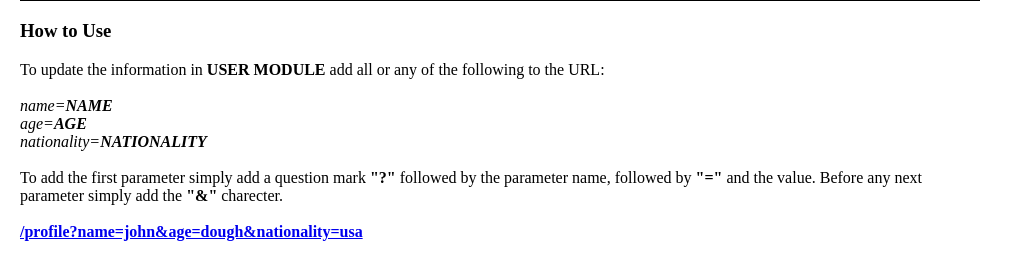
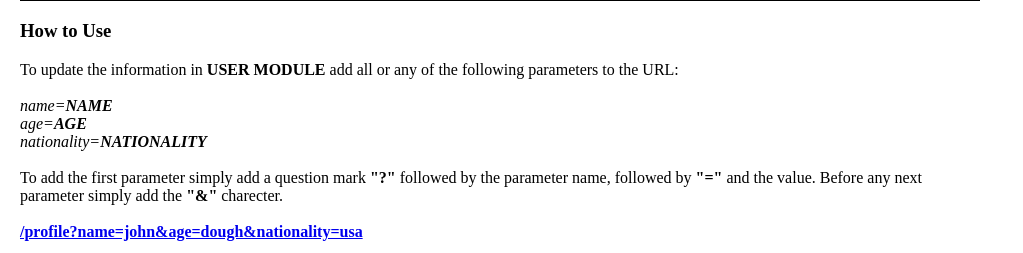
Before and after one commit to yorgopetsas/Python, a Flask app: page /profile in a window 1280 px wide. Shown: the part 432-685 px from the top of the page, without its empty margins (0-1023 px from the left). Run offline with Flask 2, Linux system fonts and the light colour scheme.

Commit message:
Fix minor typo

```diff
--- a/Flask/Simple Flask Website/templates/profile.html
+++ b/Flask/Simple Flask Website/templates/profile.html
@@ -40,7 +40,7 @@
 
 </div>
 <h3>How to Use</h3>
-To update the information in <b>USER MODULE</b> add all or any of the following to the URL:<br /><br />
+To update the information in <b>USER MODULE</b> add all or any of the following parameters to the URL:<br /><br />
 <i>name=<b>NAME</b><br/>age=<b>AGE</b><br/>nationality=<b>NATIONALITY</b></i><br /><br />
 To add the first parameter simply add a question mark <b>"?"</b> followed by the parameter name, followed by <b>"="</b> and the value. Before any next parameter simply add the <b>"&"</b> charecter.<br /><br />
 <b><a href="/profile?name=john&age=dough&nationality=usa">/profile?name=john&age=dough&nationality=usa</a></b><br /><br />
```
